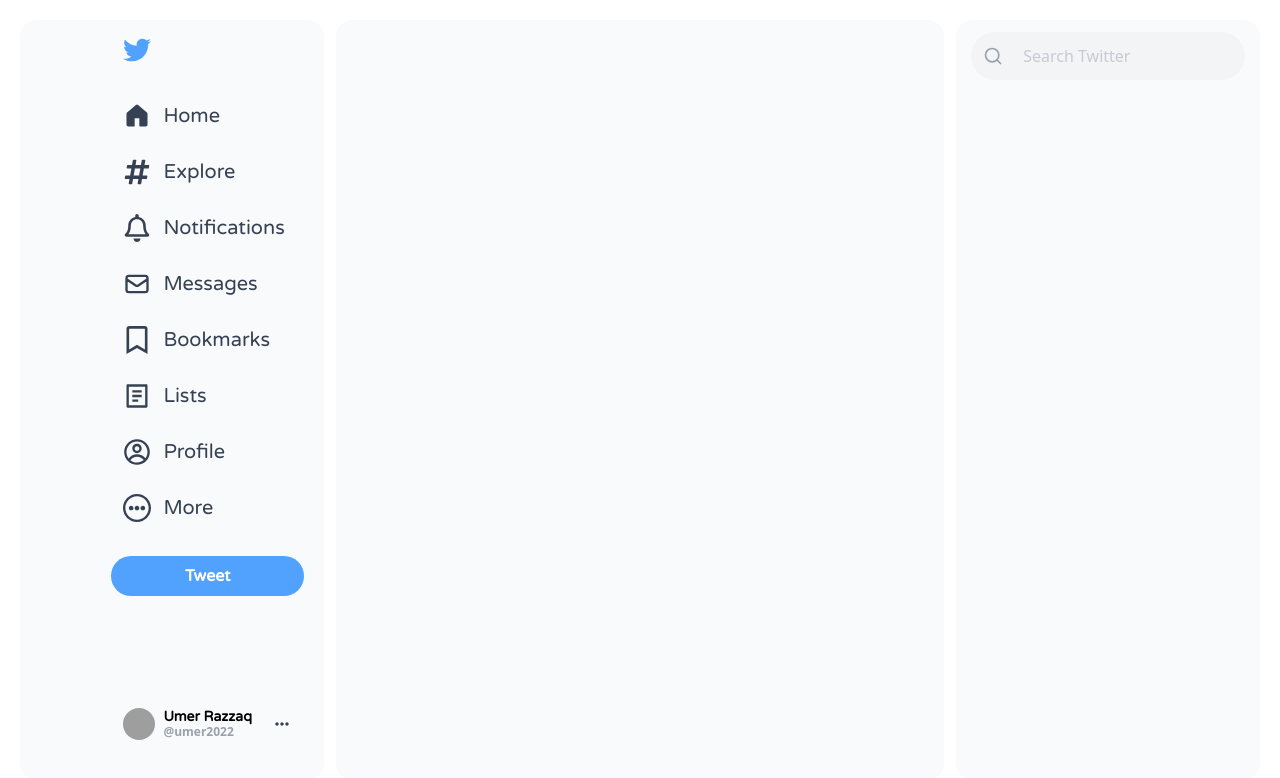
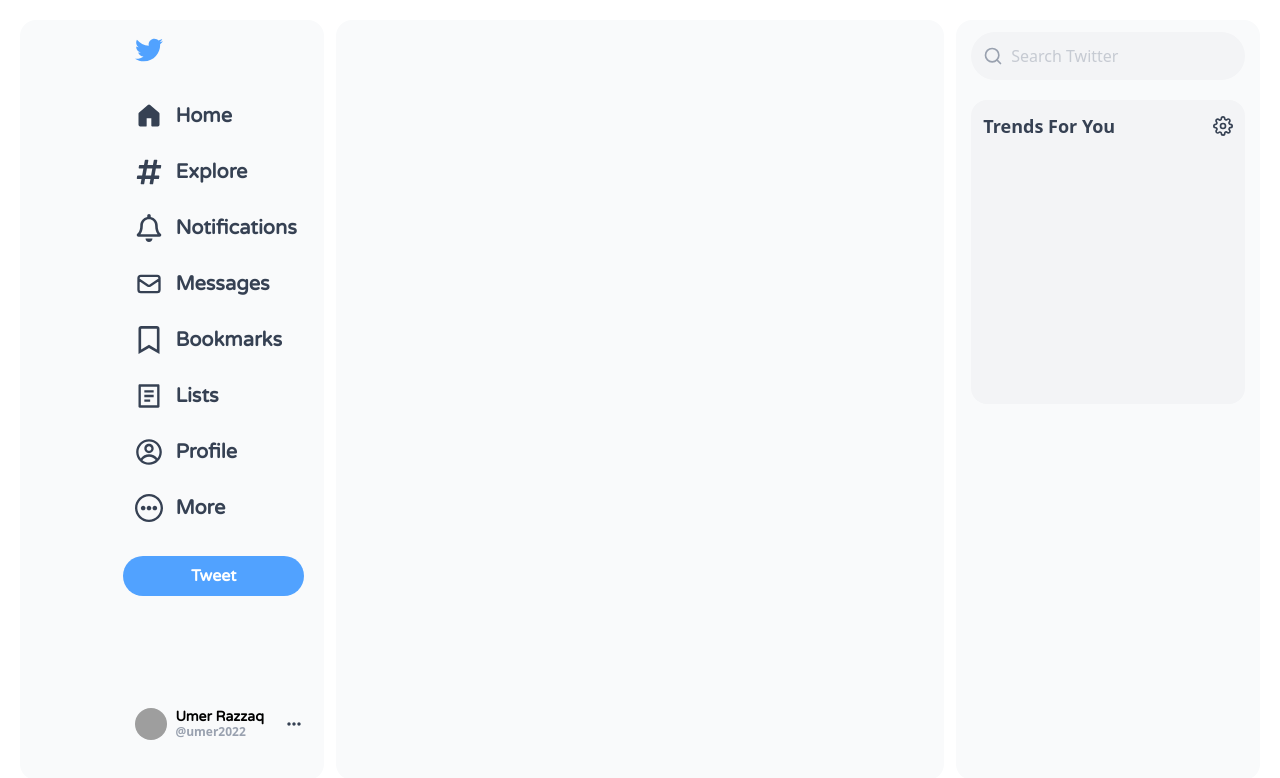
Before and after one commit to UmerAalam/twitter-clone, a React (Vite) app: page / in a window 1280 px wide. Shown: the top 778 px of the page. Built offline with nearby package versions, Linux system fonts and the light colour scheme; grey boxes are pictures that could not be loaded.

Commit message:
Trending-Tweet-Started

```diff
--- a/src/components/IconButton.jsx
+++ b/src/components/IconButton.jsx
@@ -8,11 +8,15 @@
       }
     >
       <div className={iconCss ? iconCss : "text-gray-700 ml-3"}>{icon}</div>
-      <h2
-        className={textCss ? iconCss : "text-gray-700 ml-3 text-xl font-medium"}
-      >
-        {iconText}
-      </h2>
+      {iconText && (
+        <h2
+          className={
+            textCss ? textCss : "text-gray-700 ml-3 text-xl font-medium"
+          }
+        >
+          {iconText}
+        </h2>
+      )}
     </div>
   );
 };
--- a/src/components/MenuBar.jsx
+++ b/src/components/MenuBar.jsx
@@ -62,12 +62,13 @@
                 }
                 icon={btn.icon}
                 iconText={btn.iconText}
+                textCss={"text-gray-700 font-bold ml-3 text-xl"}
                 key={index}
               />
             );
           })}
           <div className="grid-cols-1 inline-grid gap-y-26">
-            <button className="hover:bg-blue-300 mt-3 bg-blue-400 text-white rounded-full h-10 w-full size-fit">
+            <button className="hover:bg-blue-300 mt-3 bg-blue-400 font-bold text-white rounded-full h-10 w-full size-fit">
               Tweet
             </button>
             <MenuProfile />
--- /dev/null
+++ b/src/components/TrendingForYou.jsx
@@ -0,0 +1,20 @@
+import React from "react";
+import { FiSettings } from "react-icons/fi";
+import IconButton from "./IconButton";
+const TrendingForYou = () => {
+  return (
+    <div className="h-[40%] w-[90%] rounded-2xl bg-gray-100">
+      <div className="flex justify-between">
+        <div className="font-bold inline-flex mt-3 ml-3 text-lg text-gray-700">
+          Trends For You
+        </div>
+        <IconButton
+          iconCss={"mt-3 mr-3 text-gray-700 inline-flex"}
+          icon={<FiSettings fontWeight={100} size={20} />}
+        />
+      </div>
+    </div>
+  );
+};
+
+export default TrendingForYou;
--- /dev/null
+++ b/src/components/TrendingTweet.jsx
@@ -0,0 +1,7 @@
+import React from "react";
+
+const TrendingTweet = () => {
+  return <div></div>;
+};
+
+export default TrendingTweet;
--- a/src/components/TrendsBar.jsx
+++ b/src/components/TrendsBar.jsx
@@ -1,9 +1,11 @@
 import React from "react";
 import SearchBar from "./SearchBar";
+import TrendingForYou from "./TrendingForYou";
 const TrendsBar = () => {
   return (
-    <div className="bg-gray-50 rounded-2xl flex justify-center">
+    <div className=" flex flex-col gap-5 items-center bg-gray-50 rounded-2xl">
       <SearchBar />
+      <TrendingForYou />
     </div>
   );
 };
--- a/src/index.css
+++ b/src/index.css
@@ -4,5 +4,4 @@
 }
 button {
     font-family: "Varela Round", sans-serif;
-    font-weight: bolder;
 }
```
